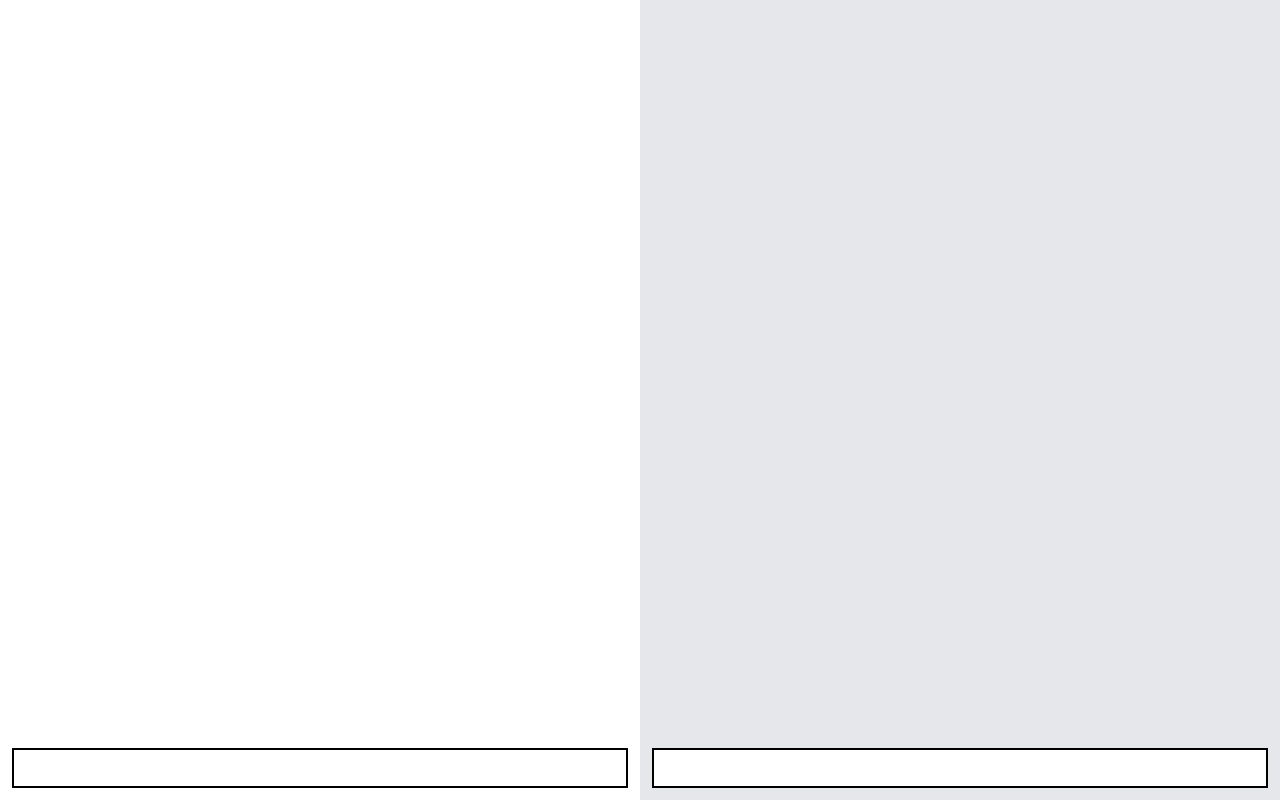
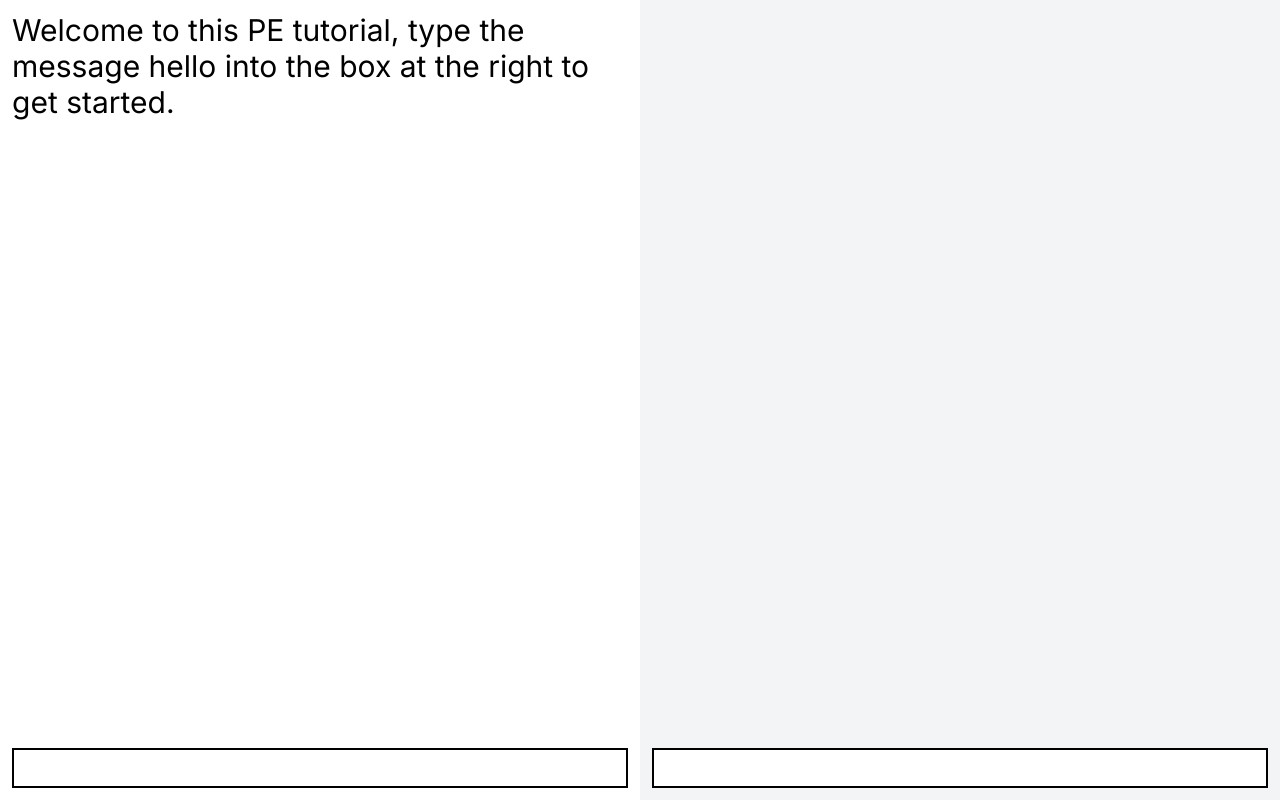
Before and after one commit to trigaten/learn2prompt, a Next.js app: page / in a window 1280 px wide. Built offline with nearby package versions, Linux system fonts and the light colour scheme.

Commit message:
API integration and working tutorial

```diff
--- a/app/Chat.tsx
+++ /dev/null
@@ -1,55 +0,0 @@
-'use client';
-
-import { Sender, Message } from './page';
-import { useState, useEffect, useRef } from 'react';
-
-interface ChatProps {
-  starter: Sender;
-  color?: string;
-}
-
-const Chat = ({ starter, color }: ChatProps) => {
-  const [messages, setMessages] = useState<Message[]>([]);
-  const [input, setInput] = useState<string>("");
-  const messagesEndRef = useRef<HTMLDivElement>(null);
-
-  const handleSendMessage = async () => {
-    if (input.trim()) {
-      const userMessage: Message = { sender: Sender.USER, text: input };
-      const botMessage: Message = { sender: Sender.BOT, text: 'How can I help you?' };
-
-      setMessages(prevMessages => [...prevMessages, userMessage, botMessage]);
-      setInput("");
-    }
-  };
-
-  useEffect(() => {
-    if (messagesEndRef.current) {
-      messagesEndRef.current.scrollIntoView({ behavior: 'smooth' });
-    }
-  }, [messages]);
-
-  return (
-    <div className={`flex-1 flex flex-col justify-between p-3 ${color ? 'bg-gray-200' : ''}`}>
-      <div className="flex flex-col overflow-auto h-full mb-2 hide-scrollbar">
-        {messages.map((message: Message, index: number) => (
-          <h1 key={index} className={`${message.sender === starter ? 'self-end' : ''} mb-3`}>
-            {message.text}
-          </h1>
-        ))}
-        <div ref={messagesEndRef} />
-      </div>
-      <form className="w-full text-center" onSubmit={(e) => { e.preventDefault(); handleSendMessage(); }}>
-        <input
-          className="border-2 border-black w-full h-10"
-          type="text"
-          value={input}
-          onChange={(e) => setInput(e.target.value)}
-        />
-        <button type="submit" className="hidden">Send</button>
-      </form>
-    </div>
-  );
-};
-
-export default Chat;
--- /dev/null
+++ b/app/components/Chat.tsx
@@ -0,0 +1,46 @@
+'use client';
+
+import { Role, Message } from '../page';
+import { useState, ReactElement } from 'react';
+import TextBox from './TextBox';
+import MessageView from './MessageView';
+
+const Chat = (): ReactElement => {
+  const [messages, setMessages] = useState<Message[]>([]);
+
+  const handleSendMessage = async (input: string) => {
+    if (input.trim()) {
+      const userMessage: Message = { role: Role.USER, content: input };
+
+      const messagesToSubmit = [...messages, userMessage];
+      setMessages(messagesToSubmit)
+
+      try {
+        const response = await fetch('/api/openai', {
+          method: 'POST',
+          headers: { 'Content-Type': 'application/json' },
+          body: JSON.stringify({ messages: messagesToSubmit })
+        });
+
+        const botMessage: Message = await response.json();
+        setMessages(prevMessages => [...prevMessages, botMessage]);
+      } catch (error) {
+        console.log("Error in API Call");
+      }
+    }
+  };
+
+  return (
+    <div className={"flex-1 flex flex-col justify-between p-3 bg-gray-100"}>
+      <MessageView
+        messages={messages}
+      ></MessageView>
+
+      <TextBox
+        onSendMessage={handleSendMessage}
+      ></TextBox>
+    </div>
+  );
+};
+
+export default Chat;
--- /dev/null
+++ b/app/components/InputContext.tsx
@@ -0,0 +1,34 @@
+'use client'
+import React, { createContext, useContext, useState, ReactNode } from 'react';
+
+type InputContextType = {
+  inputData: string;
+  updateInputData: (data: string) => void;
+  submitted: boolean;
+  updateSubmitted: (state: boolean) => void;
+};
+
+const InputContext = createContext<InputContextType | undefined>(undefined);
+
+export const InputProvider: React.FC<{ children: ReactNode }> = ({ children }) => {
+  const [inputData, setInputData] = useState<string>('');
+  const [submitted, setSubmitted] = useState<boolean>(false);
+
+  const updateInputData = (data: string) => setInputData(data);
+
+  const updateSubmitted = (submitted: boolean) => setSubmitted(submitted);
+
+  return (
+    <InputContext.Provider value={{ inputData, updateInputData, submitted, updateSubmitted }}>
+      {children}
+    </InputContext.Provider>
+  );
+};
+
+export const useInputContext = (): InputContextType => {
+  const context = useContext(InputContext);
+  if (!context) {
+    throw new Error('useInputContext must be used within a inputContext');
+  }
+  return context;
+};
--- /dev/null
+++ b/app/components/MessageView.tsx
@@ -0,0 +1,31 @@
+'use client'
+
+import { useRef, useEffect, ReactElement } from 'react';
+import { Message, Role } from '../page';
+
+interface MessageViewProps {
+    messages: Message[];
+}
+
+const MessageView = ( {messages}: MessageViewProps ): ReactElement => {
+    const messagesEndRef = useRef<HTMLDivElement>(null);
+
+    useEffect(() => {
+        if (messagesEndRef.current) {
+          messagesEndRef.current.scrollIntoView({ behavior: 'smooth' });
+        }
+      }, [messages]);
+
+    return (
+        <div className="flex flex-col overflow-auto h-full mb-2 hide-scrollbar">
+            {messages.map((message: Message, index: number) => (
+                <h1 key={index} className={`${message.role === Role.USER ? 'self-end' : ''} mb-5 text-3xl`}>
+                {message.content}
+                </h1>
+            ))}
+            <div ref={messagesEndRef} />
+        </div>
+    )
+}
+
+export default MessageView;
--- /dev/null
+++ b/app/components/TextBox.tsx
@@ -0,0 +1,34 @@
+import { useInputContext } from './InputContext';
+
+interface TextBoxProps {
+    onSendMessage: (input: string) => void;
+}
+
+const TextBox = ( {onSendMessage}: TextBoxProps ) => {
+    const { inputData, updateInputData, updateSubmitted } = useInputContext();
+
+    const handleSubmit = () => {
+        onSendMessage(inputData);
+        updateInputData("");
+        updateSubmitted(true);
+    };
+
+    const handleChange = (newInput: string) => {
+        updateInputData(newInput);
+        updateSubmitted(false);
+    };
+
+    return (
+        <form className="w-full text-center" onSubmit={(e) => { e.preventDefault(); handleSubmit(); }}>
+            <input
+                className="border-2 border-black w-full h-10 text-3xl"
+                type="text"
+                value={inputData}
+                onChange={(e) => handleChange(e.target.value)}
+                />
+            <button type="submit" className="hidden">Send</button>
+        </form>
+    );
+}
+
+export default TextBox;
--- /dev/null
+++ b/app/components/Tutorial.tsx
@@ -0,0 +1,51 @@
+'use client';
+
+import { Message, Role } from '../page';
+import { useState, useEffect, ReactElement } from 'react';
+import MessageView from './MessageView';
+import { useInputContext } from './InputContext';
+
+const Tutorial = (): ReactElement => {
+  const tutorialSteps: Message[] = [
+    {role: Role.BOT, content: "Welcome to this PE tutorial, type the message hello into the box at the right to get started."},
+    {role: Role.BOT, content: "Good job, now hit Enter!"},
+    {role: Role.BOT, content: "Now read the response of the AI on the right:"}
+  ];
+
+  const [ messages, setMessages ] = useState<Message[]>([tutorialSteps[0]]);
+  const { inputData, submitted, updateSubmitted } = useInputContext();
+  const [ currentStep, setCurrentStep ] = useState<number>(0);
+
+  useEffect(() => {
+    const moveSteps = () => {
+      const newStep = currentStep + 1;
+      setCurrentStep(newStep);
+      setMessages([...messages, tutorialSteps[newStep]]);
+    }
+
+    if (currentStep === 0 && inputData.toLowerCase() === "hello") {
+      moveSteps();
+    } else if (currentStep === 1 && submitted) {
+      updateSubmitted(false);
+      moveSteps();
+    };
+  }, [inputData, submitted, currentStep]);
+
+  return (
+    <div className={`flex-1 flex flex-col justify-between p-3`}>
+      <MessageView
+        messages={messages}
+      />
+
+      <form className="w-full text-center" onSubmit={(e) => {e.preventDefault()}} >
+        <input
+          className="border-2 border-black w-full h-10"
+          type="text"
+        />
+        <button type="submit" className="hidden">Send</button>
+      </form>
+    </div>
+  );
+};
+
+export default Tutorial;
--- a/app/page.tsx
+++ b/app/page.tsx
@@ -1,22 +1,24 @@
-import Chat from './Chat';
+import Chat from './components/Chat';
+import Tutorial from './components/Tutorial';
+import { InputProvider } from './components/InputContext';
 
-export enum Sender {
-  USER = "USER",
-  BOT = "BOT"
+export enum Role {
+  USER = "user",
+  BOT = "assistant"
 }
 
 export interface Message {
-  sender: Sender;
-  text: string
+  role: Role;
+  content: string;
 }
 
 export default function Home() {
   return (
-    <div>
+    <InputProvider>
       <div className="flex items-stretch h-screen w-screen">
-          <Chat starter={Sender.BOT} />
-          <Chat starter={Sender.USER} color={'bg-gray-200'} />
+          <Tutorial />
+          <Chat />
       </div>
-    </div>
+    </InputProvider>
   );
 }
--- /dev/null
+++ b/pages/api/openai.ts
@@ -0,0 +1,23 @@
+import OpenAI from "openai";
+import type { NextApiRequest, NextApiResponse } from 'next';
+
+const openai = new OpenAI();
+
+const handler = async (req: NextApiRequest, res: NextApiResponse) => {
+    if (req.method === 'POST') {
+        const { messages } = req.body;
+
+        const completion = await openai.chat.completions.create({
+            messages: messages,
+            model: "gpt-4o-mini",
+        });
+
+        const reply = completion.choices[0].message
+        res.status(200).json(reply);
+    } else {
+        res.status(400).json({ message: "Method not allowed" })
+    }
+
+}
+
+export default handler;
```
Also changed, not shown: package.json (+6 -5 lines), 1 other file (tests, documents, lock files or other folders).
